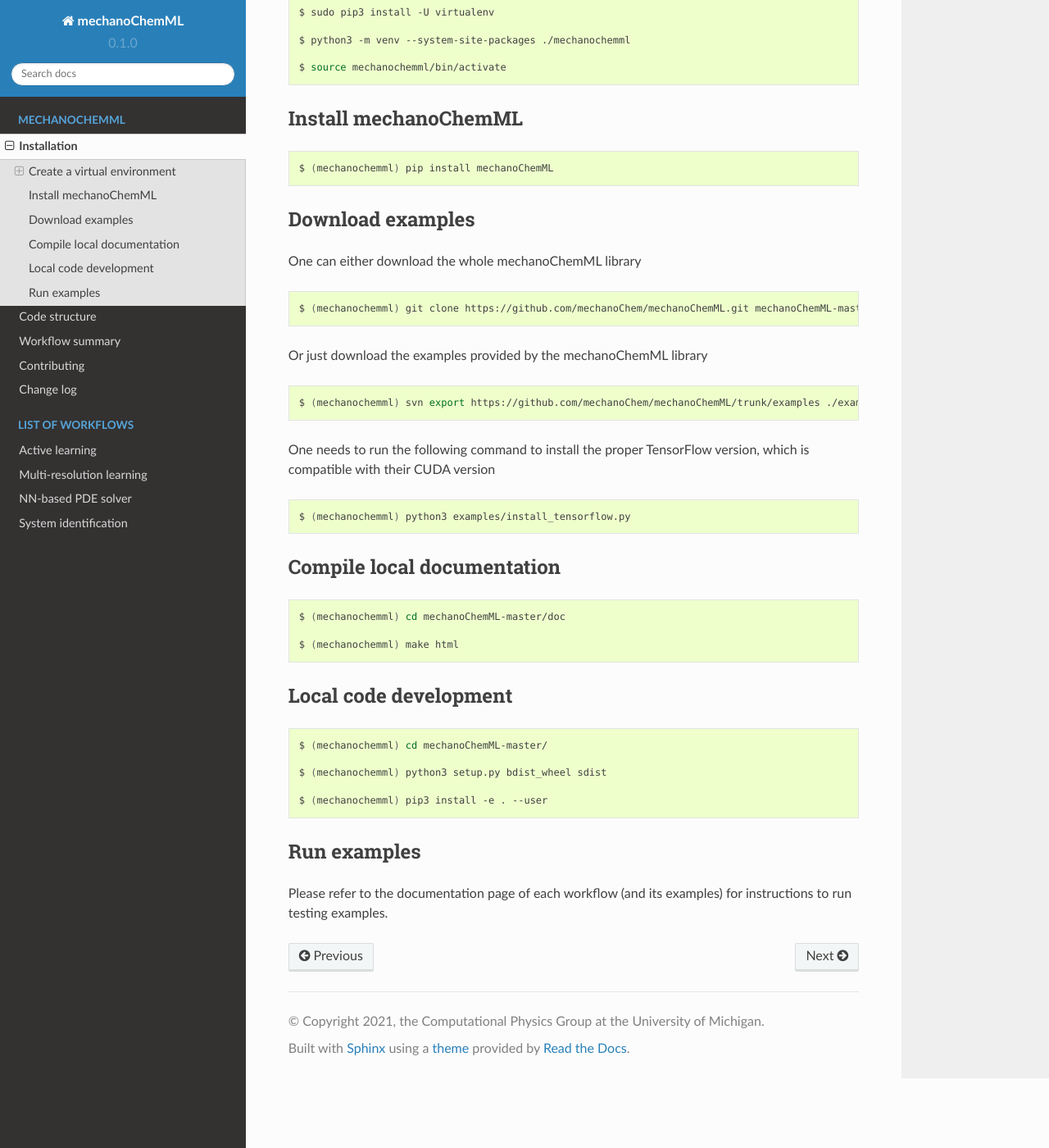
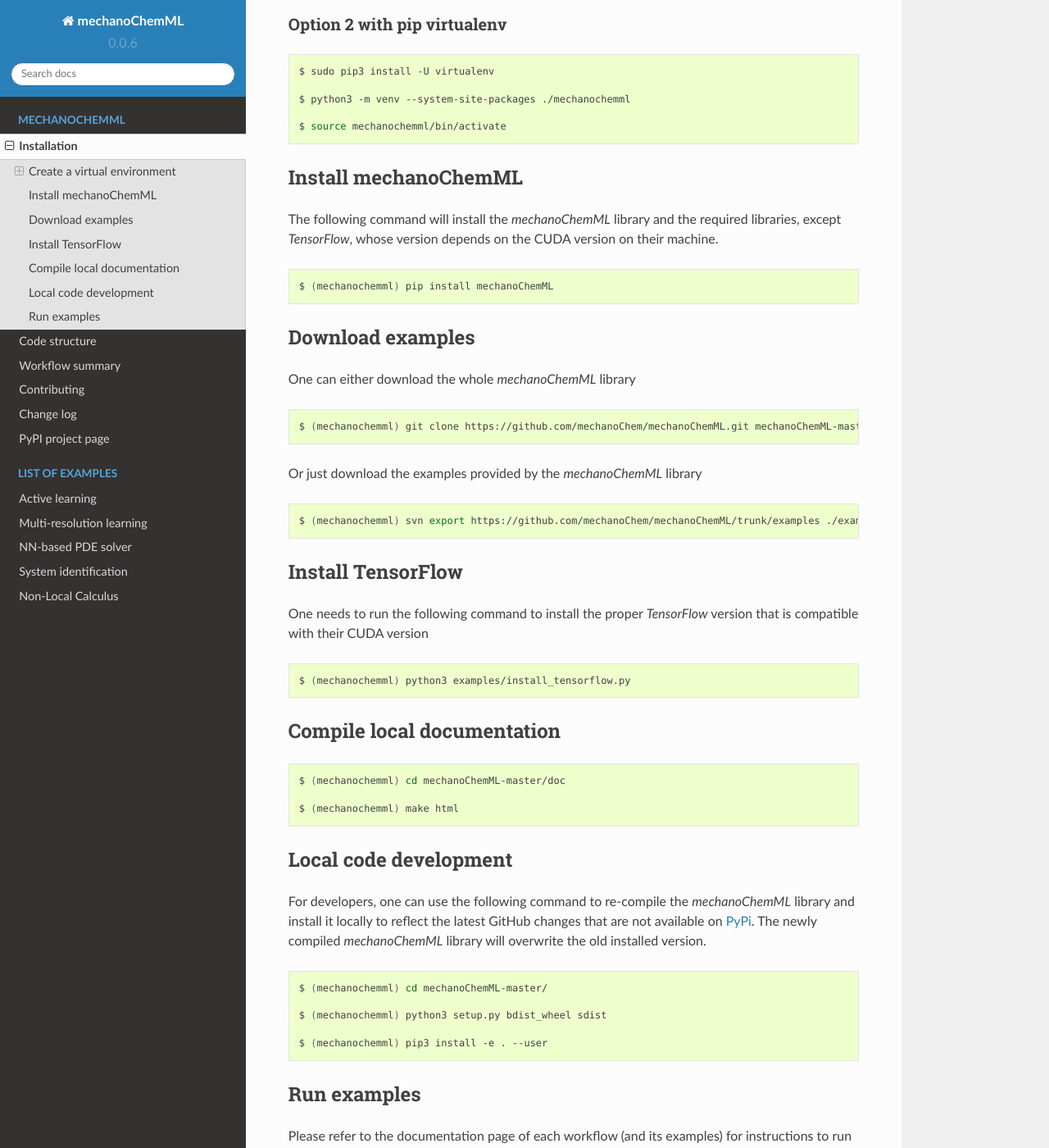
Before and after one commit to mechanoChem/mechanoChemML, a Sphinx documentation site: the page built from docs/installation.rst, in a window 1280 px wide and 1400 px high, scrolled down 494 px. Shown: the whole window at 82% size. Built offline with Sphinx 7.4.7 and the Read the Docs theme 2.0.0, drawn with Linux system fonts in a browser that asks for light colours; pages that are not in the unit, such as notebooks, are missing from menus; some of the changed text lies outside the part shown.

Commit message:
update documentation for pde example, consolidate the version information into VERSION.md

```diff
--- a/docs/conf.py
+++ b/docs/conf.py
@@ -34,6 +34,9 @@ def skip(app, what, name, obj, would_skip, options):
 
 def setup(app):
     app.connect("autodoc-skip-member", skip)
+
+with open("../VERSION.md", "r") as f:
+    current_version = f.read().strip()
 
 # -- General configuration ------------------------------------------------
 
@@ -93,9 +96,9 @@ author = 'Computational Physics Group'
 # built documents.
 #
 # The short X.Y version.
-version = '0.1.0'
+version = current_version
 # The full version, including alpha/beta/rc tags.
-release = '0.1.0'
+release = current_version
 
 # The language for content autogenerated by Sphinx. Refer to documentation
 # for a list of supported languages.
--- a/docs/installation.rst
+++ b/docs/installation.rst
@@ -11,12 +11,13 @@ A virtual Python package installation environment is isolated from the Python en
 Option 1 with Anaconda (recommended)
 ------------------------------------
 
+One can follow the `installation instruction <https://docs.anaconda.com/anaconda/install/>`_ to install `Anaconda <https://www.anaconda.com/>`_ or `Miniconda <https://docs.conda.io/en/latest/miniconda.html>`_. After conda is being activated, one can create a new environment.
 
 .. code-block:: bash
 
-  $ conda create --name mechanochemml python==3.7
+  $ (base) conda create --name mechanochemml python==3.7
 
-  $ conda activate mechanochemml
+  $ (base) conda activate mechanochemml
 
 
 Option 2 with pip virtualenv
@@ -34,6 +35,8 @@ Option 2 with pip virtualenv
 Install mechanoChemML
 =====================
 
+The following command will install the `mechanoChemML` library and the required libraries, except `TensorFlow`, whose version depends on the CUDA version on their machine.
+
 .. code-block:: bash
 
   $ (mechanochemml) pip install mechanoChemML
@@ -42,19 +45,22 @@ Install mechanoChemML
 Download examples
 =================
 
-One can either download the whole mechanoChemML library
+One can either download the whole `mechanoChemML` library
 
 .. code-block:: bash
 
   $ (mechanochemml) git clone https://github.com/mechanoChem/mechanoChemML.git mechanoChemML-master
 
-Or just download the examples provided by the mechanoChemML library
+Or just download the examples provided by the `mechanoChemML` library
 
 .. code-block:: bash
 
   $ (mechanochemml) svn export https://github.com/mechanoChem/mechanoChemML/trunk/examples ./examples
 
-One needs to run the following command to install the proper TensorFlow version, which is compatible with their CUDA version
+
+Install TensorFlow
+==================
+One needs to run the following command to install the proper `TensorFlow` version that is compatible with their CUDA version
 
 .. code-block:: bash
 
@@ -73,6 +79,8 @@ Compile local documentation
 Local code development
 ======================
 
+For developers, one can use the following command to re-compile the `mechanoChemML` library and install it locally to reflect the latest GitHub changes that are not available on `PyPi <https://pypi.org/project/mechanoChemML/>`_. The newly compiled `mechanoChemML` library will overwrite the old installed version.
+
 .. code-block:: bash
 
   $ (mechanochemml) cd mechanoChemML-master/
--- a/setup.py
+++ b/setup.py
@@ -6,9 +6,12 @@ with open("README.md", "r") as f:
 with open("requirements.txt", "r") as f:
     required = f.read()
 
+with open("VERSION.md", "r") as f:
+    current_version = f.read().strip()
+
 setup(
         name="mechanoChemML",
-        version="0.0.5",
+        version=current_version,
         packages=find_packages(),
         description="A machine learning software library for computational materials physics",
         long_description=long_description,
```
Also changed, not shown: README.md (+1 -42 lines), VERSION.md (added, +1 -0 lines), docs/index.rst (+31 -5 lines), docs/nnbasedpdesolver.rst (+19 -2 lines), 3 other files.
